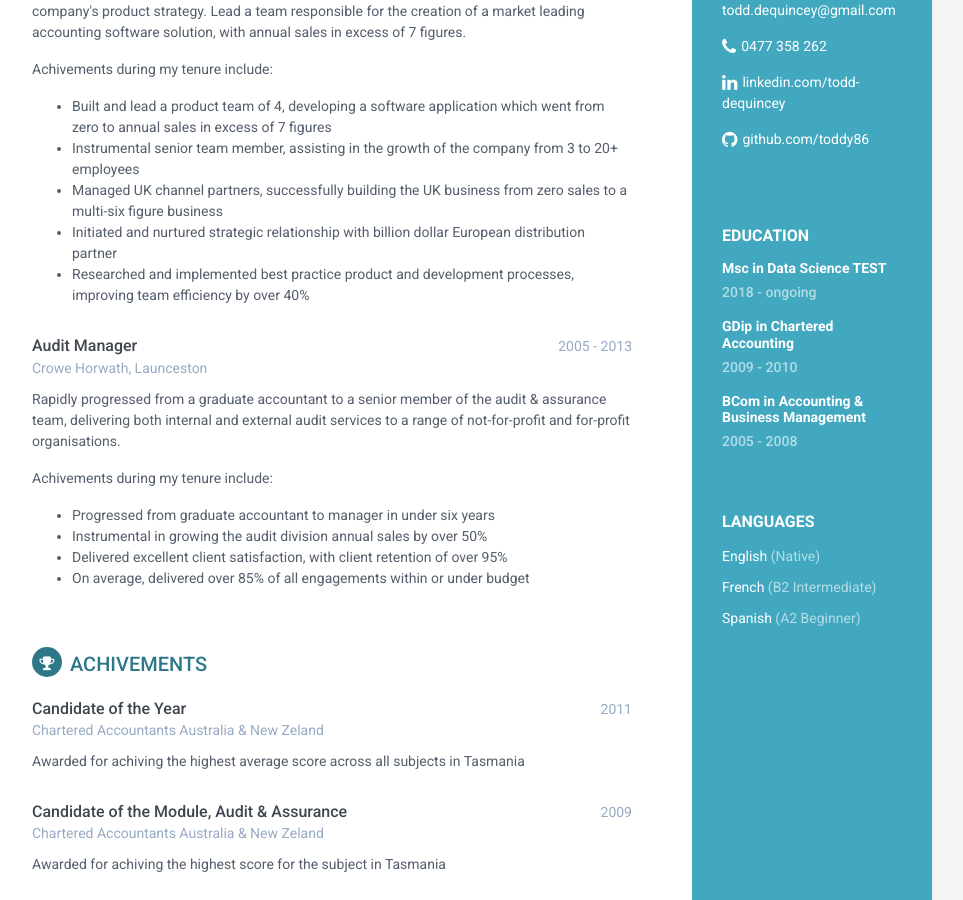
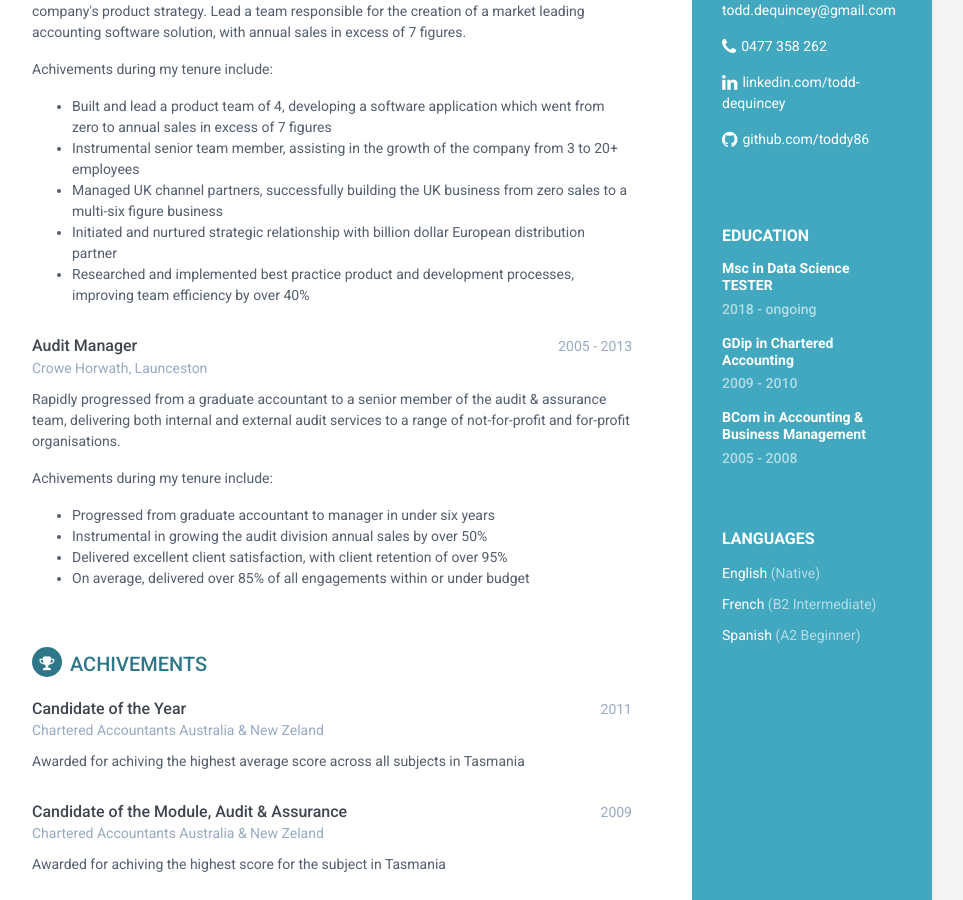
Before and after one commit to toddy86/dequincey.blog, a Jekyll site: the page built from resume.md, in a window 1280 px wide and 900 px high, scrolled down 370 px. Shown: the whole window, without its empty margins (188-1151 px from the left). Built offline with Jekyll 4.4.1, drawn with Linux system fonts in a browser that asks for light colours.

Commit message:
updates maded

```diff
--- a/_layouts/resume.html
+++ b/_layouts/resume.html
@@ -31,7 +31,7 @@ layout: null
             <div class="education-container container-block">
                 <h2 class="container-block-title">Education</h2>
                 <div class="item">
-                    <h4 class="degree">Msc in Data Science TEST</h4>
+                    <h4 class="degree">Msc in Data Science TESTER</h4>
                     <h5 class="meta">University of Southern Queensland</h5>
                     <div class="time">2018 - ongoing</div>
                 </div><!--//item-->
```
Also changed, not shown: 1 other file.
